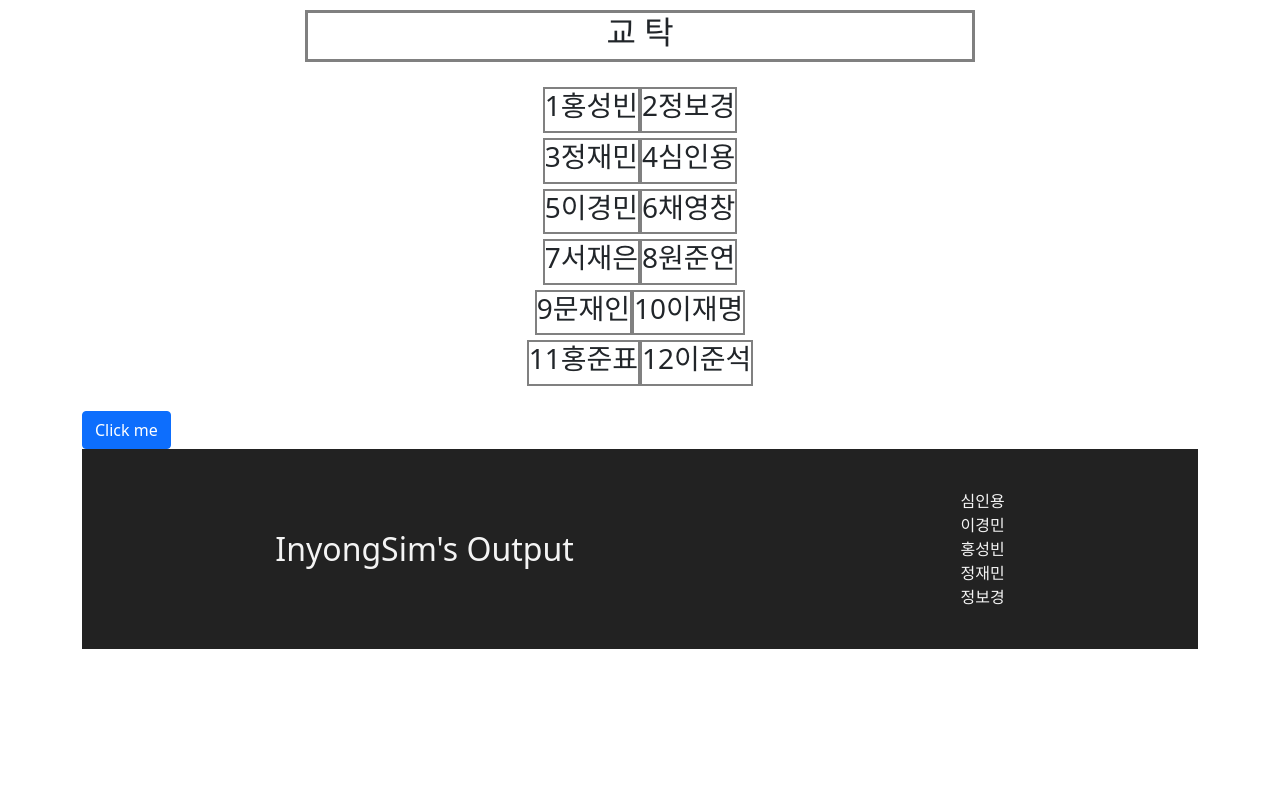
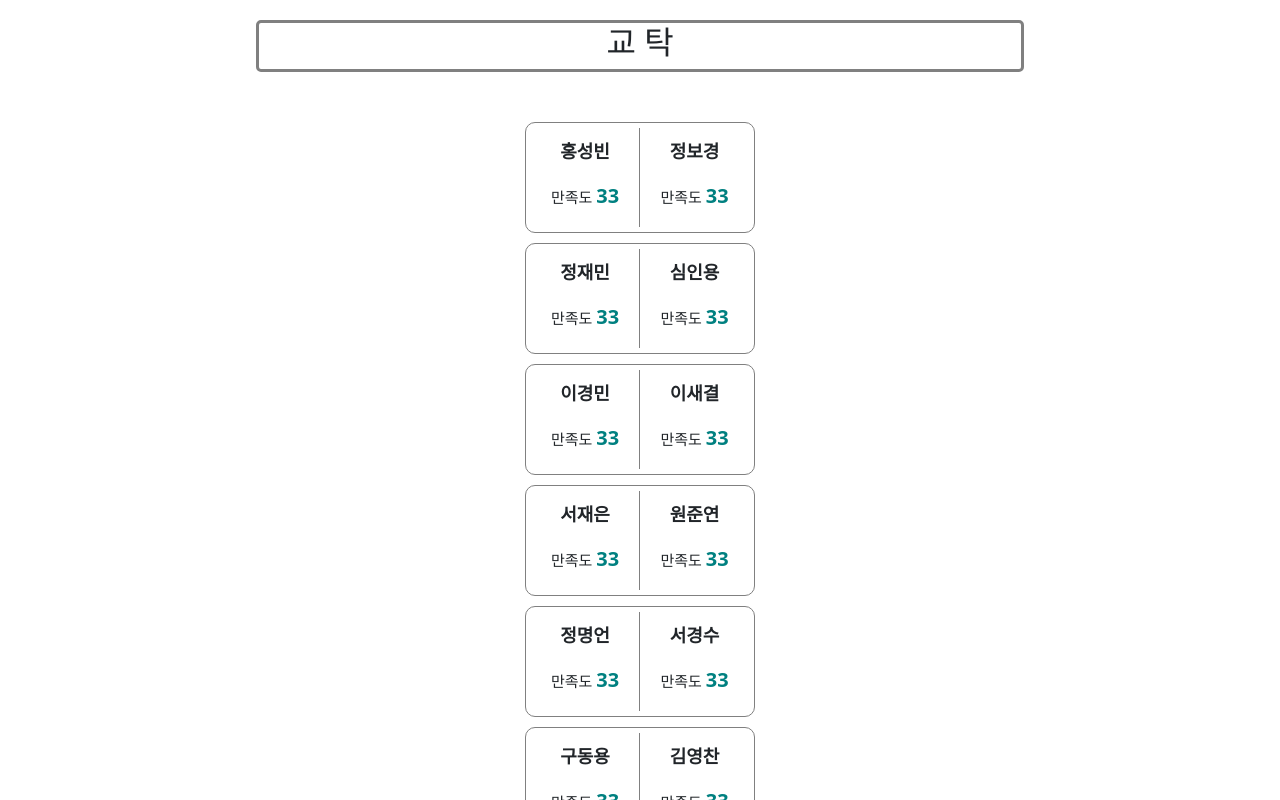
Before and after one commit to ajou-assignment/seat-assignment, a React (Create React App) app in the folder frontend/: page / in a window 1280 px wide. Both pictures are taken after a click on the button "Submit". Shown: the top 800 px of the page. Built offline with nearby package versions, Linux system fonts and the light colour scheme.

Commit message:
SeatCell 수정, ReturnBtn 생성
    - SeatCell : right person이 없어도 동작 가능하게 수정
    - SeatCell : css 수정
    - ReturnBtn : 클릭 시 Column number 다시 입력 가능

```diff
--- a/frontend/src/App.js
+++ b/frontend/src/App.js
@@ -1,25 +1,43 @@
 import { useState } from "react";
-import StudentsArr from "./pages/StudentsArr";
-import InputColNum from "./pages/InputColNum";
-import tempData from "./tempData";
+import Header from "./components/Header.js";
+import Footer from "./components/Footer.js";
+import StudentsArr from "./pages/StudentsArr.js";
+import InputColNum from "./pages/InputColNum.js";
+import ReturnBtn from "./components/ReturnBtn.js";
+import tempData from "./tempData.js";
 import "bootstrap/dist/css/bootstrap.min.css";
 
 function App() {
+    const [data, setData] = useState([...tempData]);
     const [colNum, setColNum] = useState(3);
     const [isInputColNum, setIsInputColNum] = useState(false);
 
-    const handleSubmit = (e) => {
-        setColNum(e);
-        setIsInputColNum(true);
+    const handleInputColNumSubmit = async (e) => {
+        await setColNum(e);
+        await setIsInputColNum(true);
+    };
+
+    const handleReturnBtnSubmin = async () => {
+        await setIsInputColNum(false);
     };
 
     return (
         <div>
-            {isInputColNum ? (
-                <StudentsArr studentsData={tempData} columnNumber={colNum} />
-            ) : (
-                <InputColNum onSubmit={handleSubmit} />
-            )}
+            <Header />
+            <div>
+                {isInputColNum ? (
+                    <div>
+                        <StudentsArr
+                            studentsData={[...data]}
+                            columnNumber={colNum}
+                        />
+                        <ReturnBtn onSubmit={handleReturnBtnSubmin} />
+                    </div>
+                ) : (
+                    <InputColNum onSubmit={handleInputColNumSubmit} />
+                )}
+            </div>
+            <Footer />
         </div>
     );
 }
--- a/frontend/src/components/Header.js
+++ b/frontend/src/components/Header.js
@@ -4,7 +4,7 @@ function Header() {
     return (
         <div
             style={{
-                paddingTop: "10px",
+                paddingTop: "20px",
                 display: "flex",
                 justifyContent: "center",
             }}
@@ -13,6 +13,7 @@ function Header() {
                 style={{
                     width: "60%",
                     border: "3px solid grey",
+                    borderRadius: "5px",
                     display: "flex",
                     justifyContent: "center",
                 }}
--- /dev/null
+++ b/frontend/src/components/ReturnBtn.js
@@ -0,0 +1,26 @@
+import { Button } from "react-bootstrap";
+
+function ReturnBtn({ onSubmit }) {
+    const handleSubmit = async (e) => {
+        e.preventDefault();
+        await onSubmit(false);
+    };
+
+    return (
+        <form>
+            <div
+                style={{
+                    padding: "10px",
+                    display: "flex",
+                    justifyContent: "center",
+                }}
+            >
+                <Button variant="success" type="submit" onClick={handleSubmit}>
+                    다시 입력
+                </Button>
+            </div>
+        </form>
+    );
+}
+
+export default ReturnBtn;
--- /dev/null
+++ b/frontend/src/components/SeatCell.css
@@ -0,0 +1,38 @@
+.desks {
+    margin: 10px;
+    padding: 5px;
+    min-width: 100px;
+    display: flex;
+    justify-content: center;
+    border: 1px solid grey;
+    border-radius: 10px;
+    min-width: 230px;
+}
+
+.desk__left {
+    border-right: 1px solid grey;
+}
+
+.desk__left,
+.desk__right {
+    margin: 0;
+    width: 50%;
+}
+
+.desk__name {
+    padding-top: 10px;
+    font-size: 18px;
+    font-weight: 600;
+    text-align: center;
+}
+
+.desk__satisfy {
+    font-size: 15px;
+    text-align: center;
+}
+
+.desk__satisfy--score {
+    font-size: 20px;
+    font-weight: 600;
+    color: teal;
+}
--- a/frontend/src/components/SeatCell.js
+++ b/frontend/src/components/SeatCell.js
@@ -1,33 +1,36 @@
-function Person({ person }) {
+import "./SeatCell.css";
+
+function Desks({ leftPerson, rightPerson }) {
     return (
-        <div
-            style={{
-                margin: 0,
-                display: "flex",
-                justifyContent: "center",
-                border: "2px solid grey",
-            }}
-        >
-            <h3>{person.id}</h3>
-            <h3>{person.name}</h3>
+        <div className="desks">
+            <div className="desk__left">
+                <p className="desk__name">{leftPerson.name}</p>
+                <p className="desk__satisfy">
+                    만족도 <span className="desk__satisfy--score">33</span>
+                </p>
+            </div>
+            <div className="desk__right">
+                <p className="desk__name">{rightPerson.name}</p>
+                <p className="desk__satisfy">
+                    만족도 <span className="desk__satisfy--score">33</span>
+                </p>
+            </div>
         </div>
     );
 }
 
 function SeatCell({ duo }) {
-    const { left, right } = duo;
-    return (
-        <div
-            style={{
-                margin: "5px",
-                display: "flex",
-                justifyContent: "center",
-            }}
-        >
-            <Person person={left} />
-            <Person person={right} />
-        </div>
-    );
+    const { left } = duo;
+    let right = {
+        id: left.id + 1,
+        name: "None",
+    };
+
+    if (duo.right) {
+        right = duo.right;
+    }
+
+    return <Desks leftPerson={left} rightPerson={right} />;
 }
 
 export default SeatCell;
--- a/frontend/src/components/SeatTable.js
+++ b/frontend/src/components/SeatTable.js
@@ -2,8 +2,10 @@ function SeatTable({ children }) {
     return (
         <div
             style={{
+                marginTop: "20px",
                 paddingTop: "20px",
                 paddingBottom: "20px",
+                minHeight: "400px",
                 display: "flex",
                 justifyContent: "center",
             }}
--- a/frontend/src/index.css
+++ b/frontend/src/index.css
@@ -1,5 +1,7 @@
-body {
+body,
+:root {
     margin: 0;
+    padding: 0;
     font-family: -apple-system, BlinkMacSystemFont, "Segoe UI", "Roboto",
         "Oxygen", "Ubuntu", "Cantarell", "Fira Sans", "Droid Sans",
         "Helvetica Neue", sans-serif;
--- a/frontend/src/pages/InputColNum.js
+++ b/frontend/src/pages/InputColNum.js
@@ -1,6 +1,5 @@
 import { useState } from "react";
 import { Button, Form } from "react-bootstrap";
-import Footer from "../components/Footer";
 import "./InputColNum.css";
 
 function InputColNum({ onSubmit }) {
@@ -30,7 +29,7 @@ function InputColNum({ onSubmit }) {
     };
 
     return (
-        <Form>
+        <form>
             <div className="input-wrapper">
                 <div className="box">
                     <div className="box-subject">
@@ -83,8 +82,7 @@ function InputColNum({ onSubmit }) {
                     </div>
                 </div>
             </div>
-            <Footer />
-        </Form>
+        </form>
     );
 }
 
--- a/frontend/src/pages/StudentsArr.js
+++ b/frontend/src/pages/StudentsArr.js
@@ -1,7 +1,5 @@
 import { useEffect, useState } from "react";
-import { Container, Button } from "react-bootstrap";
-import Footer from "../components/Footer";
-import Header from "../components/Header";
+import { Button } from "react-bootstrap";
 import SeatCell from "../components/SeatCell";
 import SeatTable from "../components/SeatTable";
 import "../ArrayMethod";
@@ -25,12 +23,10 @@ function StudentsArr({ studentsData, columnNumber }) {
     };
 
     return (
-        <Container style={{ height: "100%" }}>
-            <Header />
         <div>
             <SeatTable>
                 {processedData.map((col, index) => (
-                        <div key={index}>
+                    <div key={index} style={{ margin: "0 5px 0 5px" }}>
                         {col.map((duo, index) => (
                             <SeatCell key={index} duo={duo} />
                         ))}
@@ -41,8 +37,6 @@ function StudentsArr({ studentsData, columnNumber }) {
                 <Button onClick={clickButton}>Click me</Button>
             </div>
         </div>
-            <Footer />
-        </Container>
     );
 }
 
--- a/frontend/src/tempData.js
+++ b/frontend/src/tempData.js
@@ -9,19 +9,22 @@ const tempData = [
     },
     {
         left: { id: 5, name: "이경민" },
-        right: { id: 6, name: "채영창" },
+        right: { id: 6, name: "이새결" },
     },
     {
         left: { id: 7, name: "서재은" },
         right: { id: 8, name: "원준연" },
     },
     {
-        left: { id: 9, name: "문재인" },
-        right: { id: 10, name: "이재명" },
+        left: { id: 9, name: "정명언" },
+        right: { id: 10, name: "서경수" },
     },
     {
-        left: { id: 11, name: "홍준표" },
-        right: { id: 12, name: "이준석" },
+        left: { id: 11, name: "구동용" },
+        right: { id: 12, name: "김영찬" },
+    },
+    {
+        left: { id: 11, name: "채영창" },
     },
 ];
 
```
Lines whose indentation alone changed are shown as unchanged.
